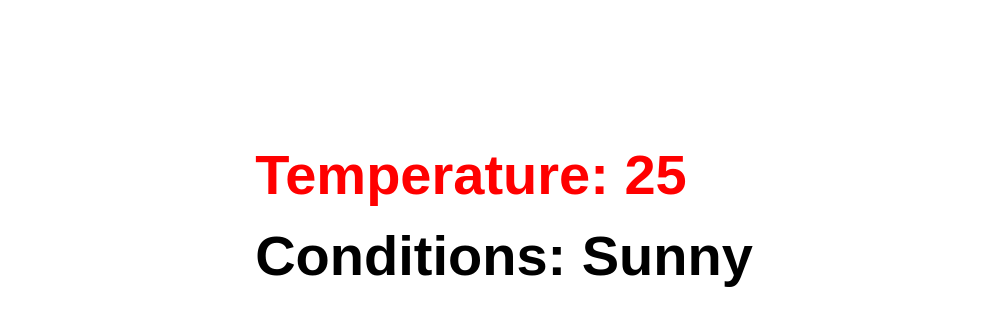
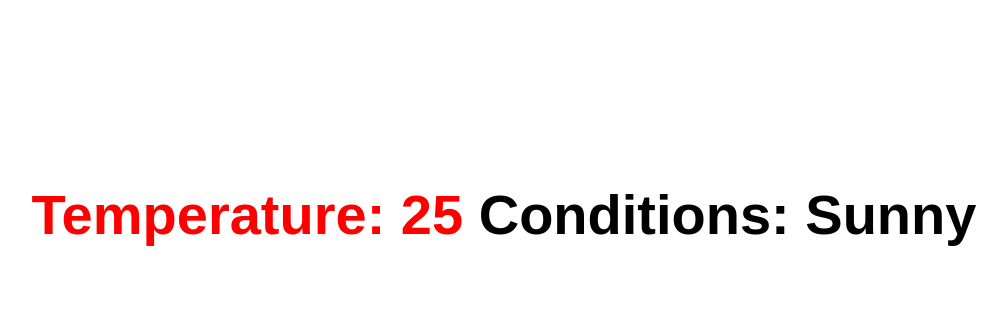
Before and after one commit to acciojob/conditional-weather-report-ShariqShaikh33, a React app: page / in a window 1280 px wide. Shown: the top 326 px of the page, without its empty margins (136-1143 px from the left). Built offline with nearby package versions, Linux system fonts and the light colour scheme.

Commit message:
this should definately work

```diff
--- a/src/components/WeatherDisplay.js
+++ b/src/components/WeatherDisplay.js
@@ -7,12 +7,10 @@ const WeatherDisplay =({WeatherData})=>{
     };
     return (
         <div className="mainWrapper">
-                <div>
+                <p className="value"><span style={temperatureStyle} >Temperature: {WeatherData.temperature}</span> Conditions: {WeatherData.conditions}
+                </p>
 
-                <p><span style={temperatureStyle} className="value">Temperature: {WeatherData.temperature}</span></p>
 
-            <span className="value">Conditions: {WeatherData.conditions}</span>
-                </div>
         </div>
     )
 }
```
